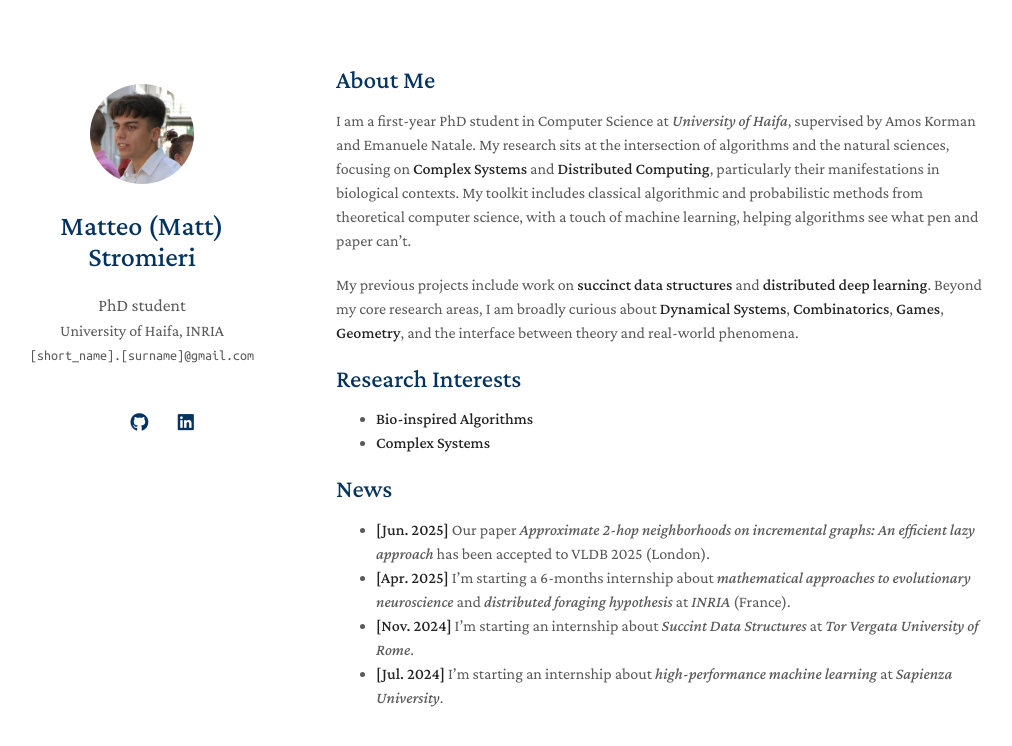
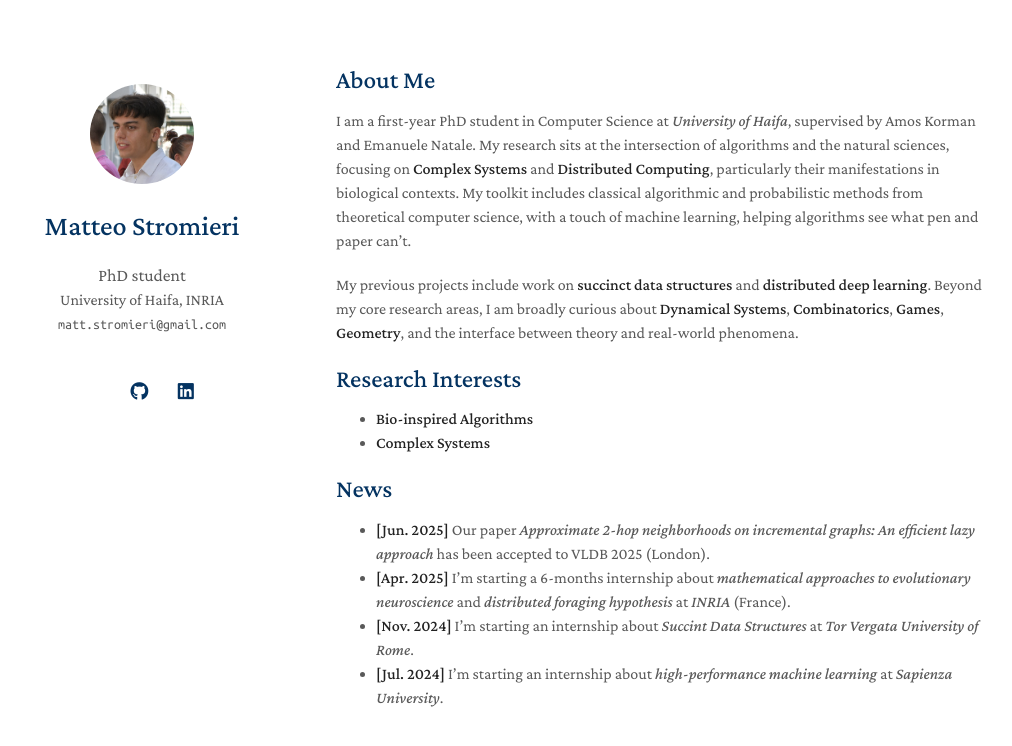
Before and after one commit to MatteoStromieri/matteostromieri.github.io, a Jekyll site: the page built from index.md, in a window 1280 px wide. Shown: the top 746 px of the page, without its empty margins (134-1146 px from the left). Built offline with Jekyll 4.4.1, drawn with Linux system fonts in a browser that asks for light colours; a style sheet for code colours, icons or effects is not loaded; our own code applies the rules of GitHub Pages for plain Markdown files.

Commit message:
Update _config.yml

```diff
--- a/_config.yml
+++ b/_config.yml
@@ -1,8 +1,8 @@
 # Basic Information
-title: "Matteo (Matt) Stromieri"
+title: "Matteo Stromieri"
 position: "PhD student"
 affiliation: "University of Haifa, INRIA"
-email: "[short_name].[surname]@gmail.com"
+email: "matt.stromieri@gmail.com"
 
 # Search Engine Optimization (SEO)
 keywords: "Matteo Stromieri"
```
